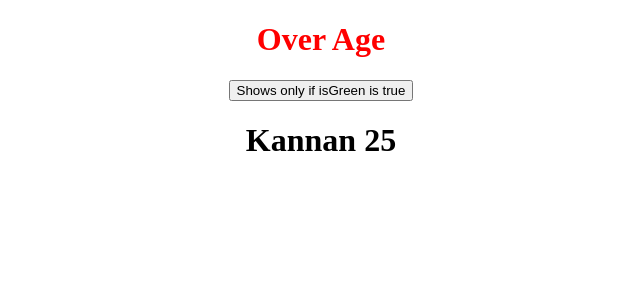
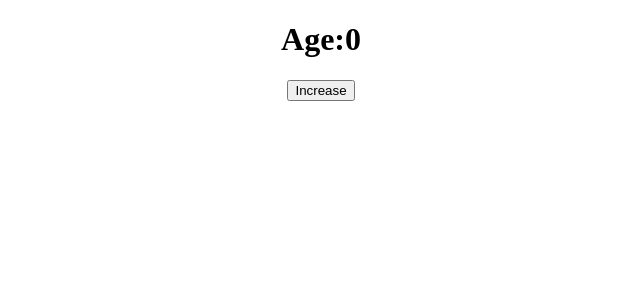
Before and after one commit to dheerajtp/React, a React (Create React App) app: page / in a window 1280 px wide. Shown: the top 300 px of the page, without its empty margins (319-959 px from the left). Built offline with nearby package versions, Linux system fonts and the light colour scheme.

Commit message:
use state hook added

```diff
--- a/src/App.js
+++ b/src/App.js
@@ -1,22 +1,15 @@
 import "./App.css";
-import styles from "./style.module.css";
-import User from "./User";
+import { useState } from "react";
 
 function App() {
-  const age = 18,
-    isGreen = true,
-    names = [
-      { name: "Kannan", age: 25, display: true },
-      { name: "Kunjan", age: 25, display: false },
-    ];
-
+  let [age, setAge] = useState(0);
+  const increaseAge = () => {
+    setAge(age + 1);
+  };
   return (
     <div className="App">
-      <h1 className={styles.header}>{age > 15 ? "Over Age" : "Under Age"}</h1>
-      {isGreen && <button>Shows only if isGreen is true</button>}
-      {names.map((user, key) => (
-        <User key={key} user={user} />
-      ))}
+      <h1>Age:{age}</h1>
+      <button onClick={increaseAge}>Increase</button>
     </div>
   );
 }
--- a/src/User.js
+++ /dev/null
@@ -1,13 +0,0 @@
-import React from "react";
-
-function User(props) {
-  return (
-    props.user.display && (
-      <h1>
-        {props.user.name} {props.user.age}
-      </h1>
-    )
-  );
-}
-
-export default User;
```
Also changed, not shown: 1 other file (tests, documents, lock files or other folders).
